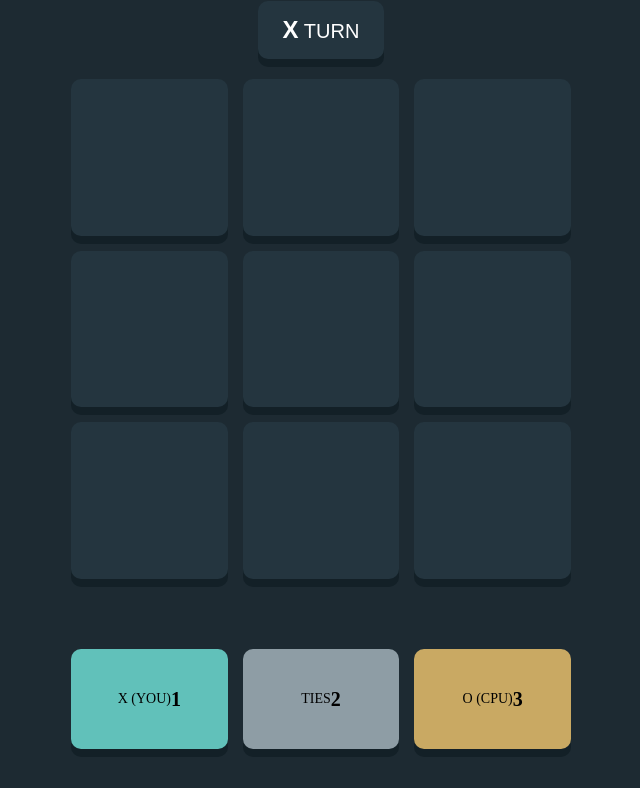
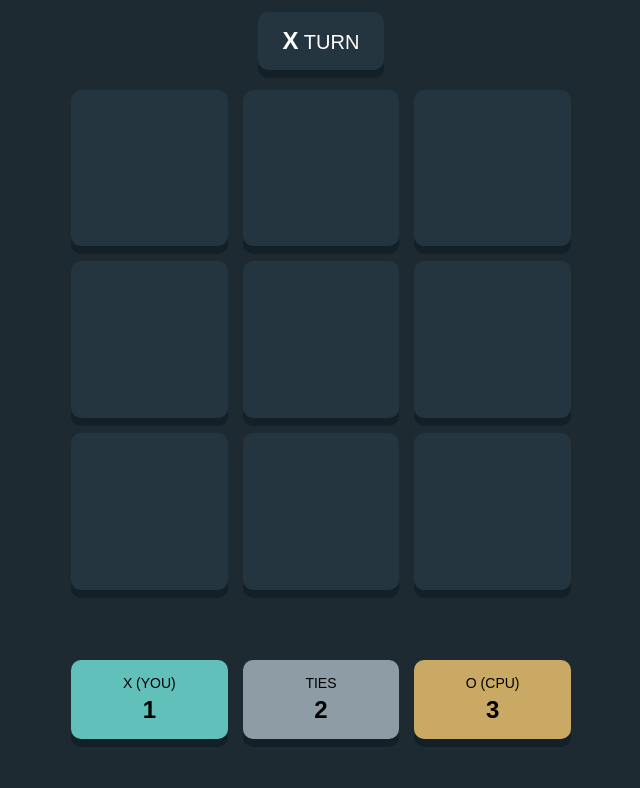
Before and after one commit to leoarthurwall/TicTacToe, a React (Create React App) app: page / in a window 1280 px wide. Shown: the top 788 px of the page, without its empty margins (319-959 px from the left). Built offline with nearby package versions, Linux system fonts and the light colour scheme.

Commit message:
styled the score card component

```diff
--- a/src/Components/Score/Score.module.css
+++ b/src/Components/Score/Score.module.css
@@ -1,6 +1,6 @@
 .container {
   margin: 50px 0;
-  height: 100px;
+  height: auto;
   width: 500px;
   display: grid;
   grid-template-columns: 1fr 1fr 1fr;
@@ -10,6 +10,7 @@
 
 .button {
   display: flex;
+  flex-direction: column;
   justify-content: center;
   align-items: center;
   box-shadow: 0px 8px 0px #132027;
@@ -17,6 +18,8 @@
   padding: 15px 25px;
   border-radius: 10px;
   color: black;
+  gap: 5px;
+  font-family: sans-serif;
 }
 
 .playerTag{
@@ -26,6 +29,6 @@
 
 .scoreTag{
     margin: 0;
-    font-size: 20px;
-    font-weight: 600;
+    font-size: 24px;
+    font-weight: 800;
 }
```
